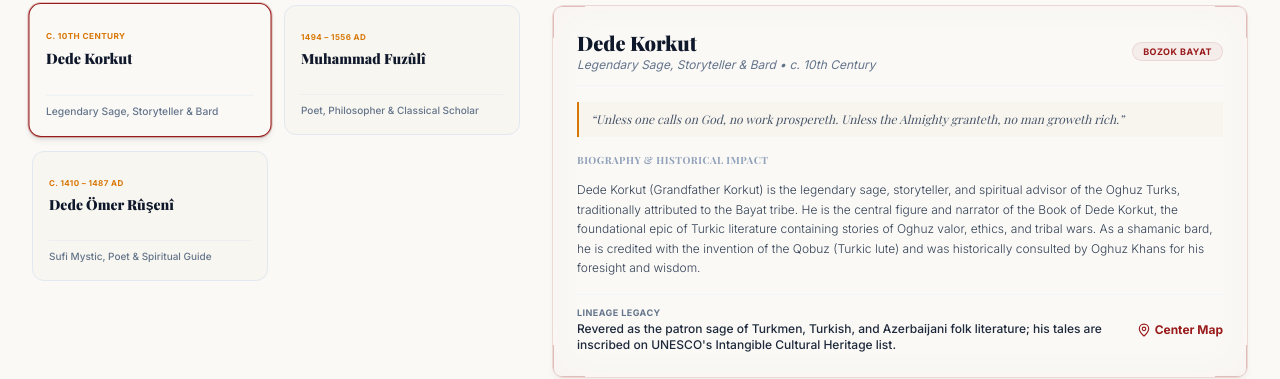
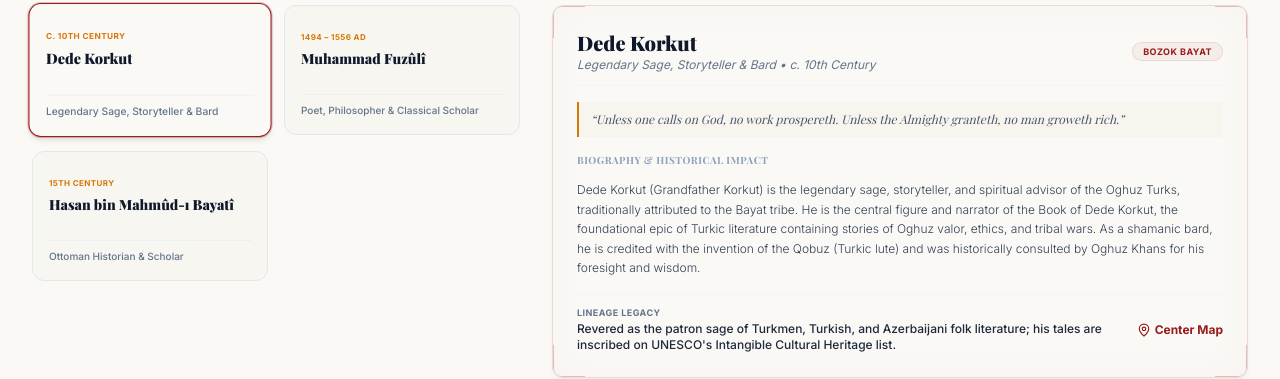
Before and after one commit to yolia21/bayat, a Next.js app: page / in a window 1280 px wide. Shown: the part 1990-2369 px from the top of the page. Built offline with nearby package versions, Linux system fonts and the light colour scheme; a web font is replaced by a local one.

Commit message:
fix: replace Dede Omer Ruseni with Hasan bin Mahmud-ı Bayatî

```diff
--- a/src/app/data/locations.ts
+++ b/src/app/data/locations.ts
@@ -285,14 +285,14 @@ export const famousFigures: FamousFigure[] = [
     legacy: "Considered the national poet of Azerbaijan and a major pillar of Turkish and Persian classical literature. His works deeply shaped the Azerbaijani literary language."
   },
   {
-    id: "ruseni",
-    name: "Dede Ömer Rûşenî",
-    century: "c. 1410 – 1487 AD",
-    role: "Sufi Mystic, Poet & Spiritual Guide",
+    id: "bayati_hasan",
+    name: "Hasan bin Mahmûd-ı Bayatî",
+    century: "15th Century",
+    role: "Ottoman Historian & Scholar",
     locationId: "anatolia",
     branch: "Anatolian Bayat",
-    quote: "Turn your face to the light of the soul, and let the dust of the world be washed away by the tears of devotion.",
-    bio: "Dede Ömer Rûşenî was a famous 15th-century Sufi mystic and classical poet born in Anatolia who belonged to the Bayat clan. He traveled to Azerbaijan, where he became one of the primary figures and renovators of the Khalwati Sufi order. He authored multiple masnavis (allegorical spiritual poems) such as 'Miskinname' (Book of the Humble) that explored themes of spiritual detachment, divine alignment, and inner purification.",
-    legacy: "A major figure of early Turkish Sufism and Azerbaijani mysticism whose disciples spread the Khalwati order extensively across Turkey, Egypt, and the Balkans."
+    quote: "The lineage of the Oghuz is a tree whose roots run deep into the soil of honor, and whose branches shade the history of kings.",
+    bio: "Hasan bin Mahmûd-ı Bayatî was a 15th-century Ottoman historian, scholar, and member of the Bayat tribe. Before his fame as a chronicler, he was a dervish under the mystic Dede Ömer Rûşenî in Tabriz. In 1481, during a pilgrimage to the Hejaz, he encountered the Ottoman Prince Cem Sultan. The prince commissioned him to write a genealogical history of the Oghuz and the Ottoman dynasty, which Hasan completed in a single week.",
+    legacy: "Author of 'Câm-ı Cem-Âyîn' (The Cup of Jamshid), one of the earliest and most vital chronicles connecting the Ottoman lineage to the legendary Oghuz Khan, drawing from a now-lost ancient 'Oğuz-nâme'."
   }
 ];
```
